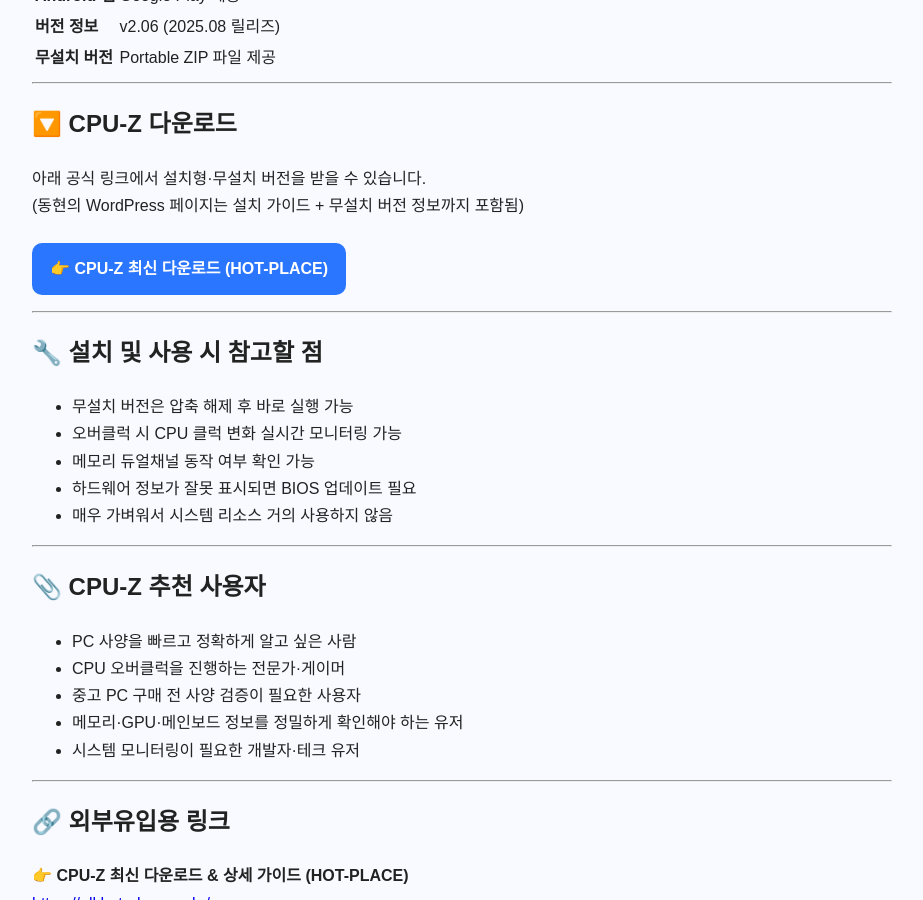
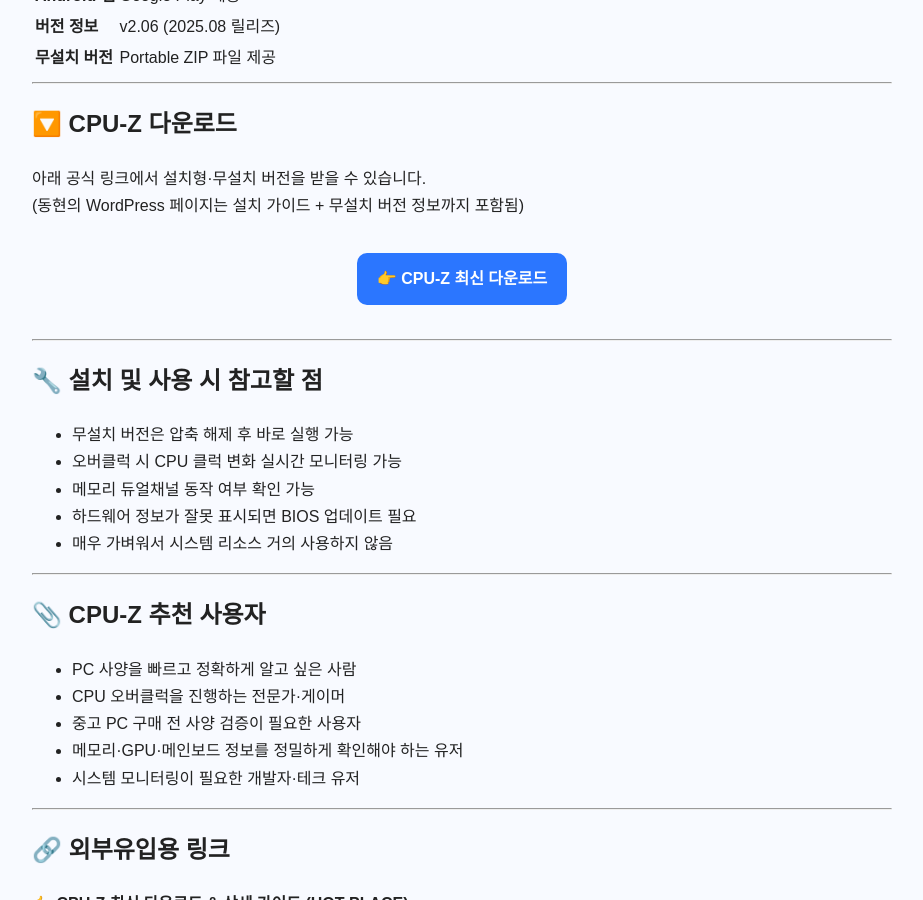
Before and after one commit to rneh10122-cyber/utility, a Jekyll site: the page built from _posts/2025-11-26-cpuz-download.md, in a window 1280 px wide and 900 px high, scrolled down 902 px. Shown: the whole window, without its empty margins (178-1101 px from the left). Built offline with Jekyll 4.4.1, drawn with Linux system fonts in a browser that asks for light colours.

Commit message:
Update 2025-11-26-cpuz-download.md

```diff
--- a/_posts/2025-11-26-cpuz-download.md
+++ b/_posts/2025-11-26-cpuz-download.md
@@ -42,18 +42,20 @@
 아래 공식 링크에서 설치형·무설치 버전을 받을 수 있습니다.
 (동현의 WordPress 페이지는 설치 가이드 + 무설치 버전 정보까지 포함됨)
 
-<a href="https://all.hot-place.co.kr/cpu-z" style="
-  display:inline-block;
-  padding:12px 18px;
-  background:#2b76ff;
-  color:#fff;
-  border-radius:10px;
-  font-weight:700;
-  text-decoration:none;
-  margin-top:8px;
-">
-👉 CPU-Z 최신 다운로드 (HOT-PLACE)
-</a>
+<div align="center">
+  <a href="https://all.hot-place.co.kr/cpu-z" style="
+    display:inline-block;
+    padding:12px 20px;
+    background:#2b76ff;
+    color:#fff;
+    border-radius:10px;
+    font-weight:700;
+    text-decoration:none;
+    margin:18px 0;
+  ">
+    👉 CPU-Z 최신 다운로드
+  </a>
+</div>
 
 ---
 
```
